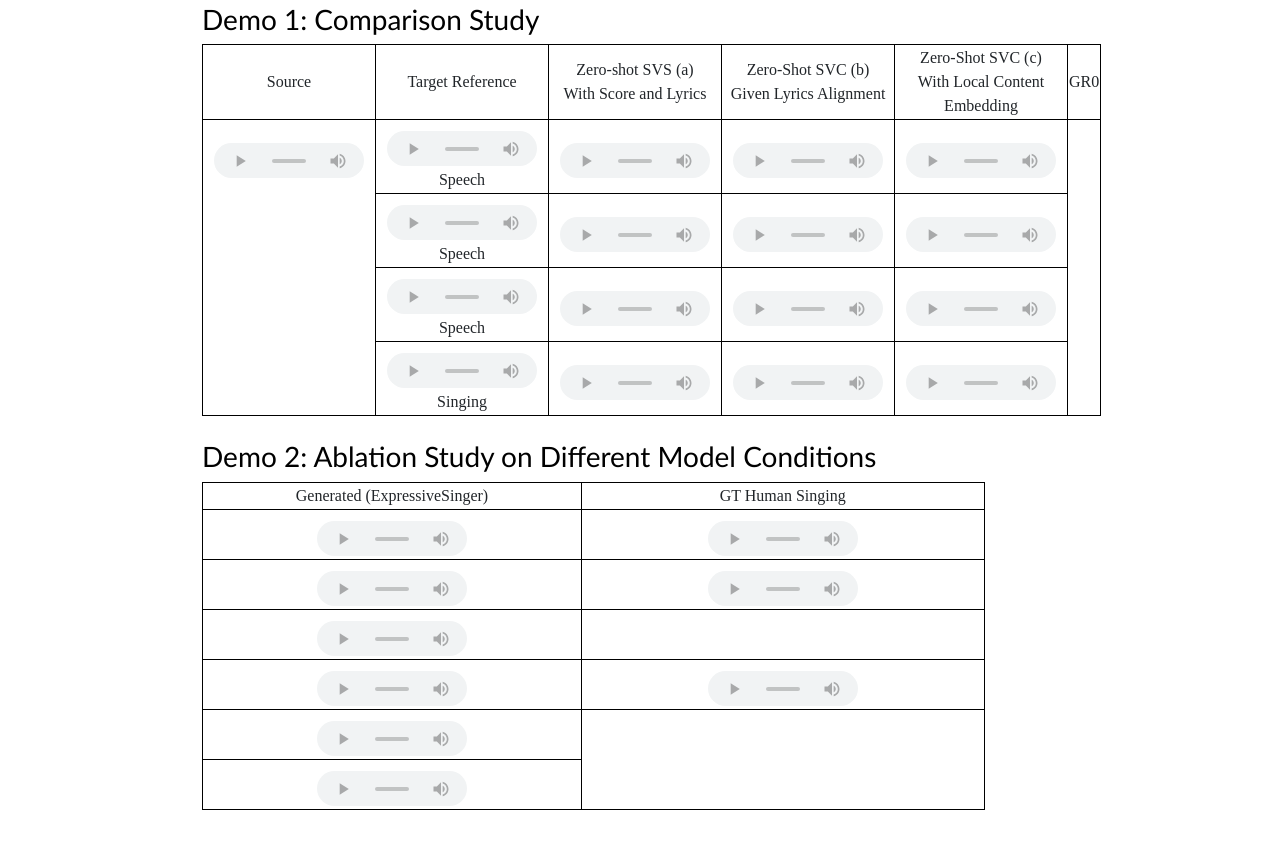
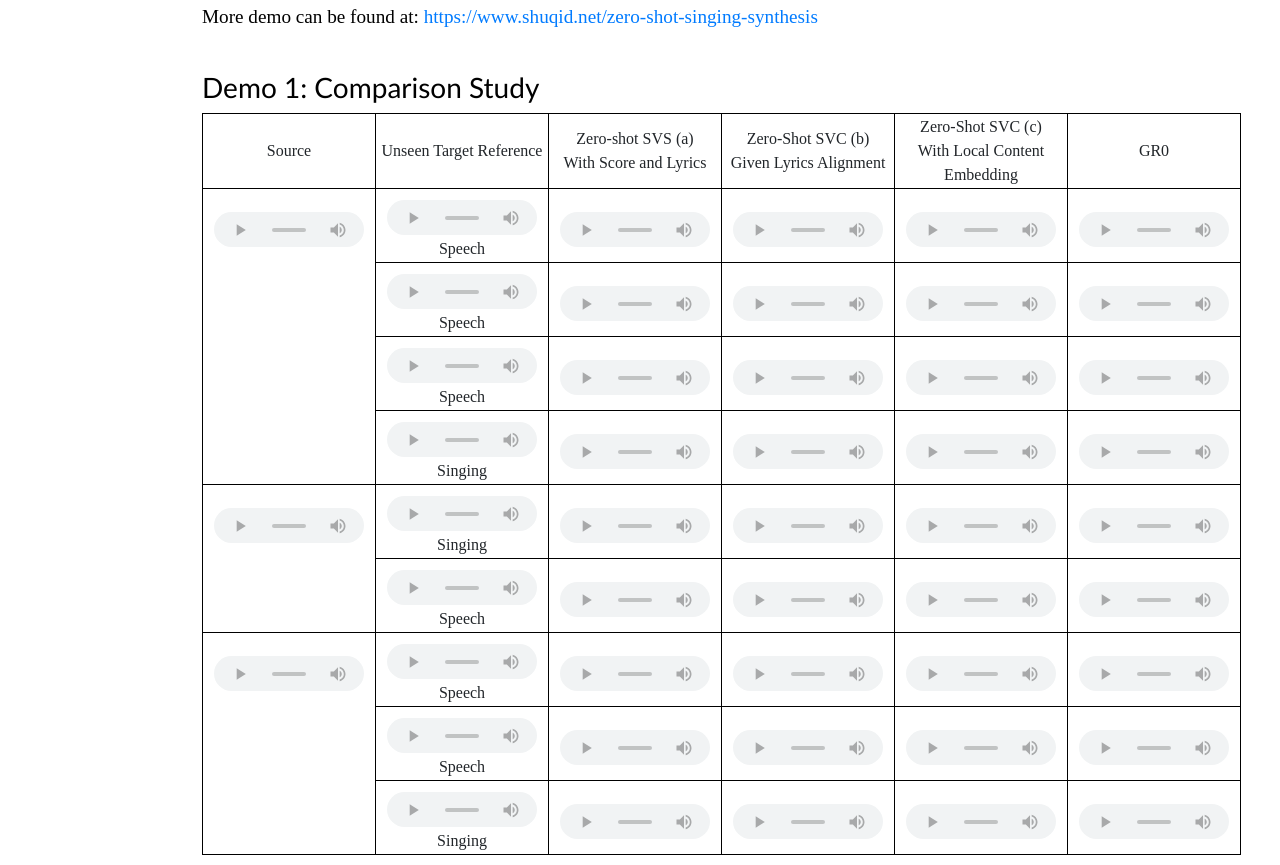
Before and after one commit to everyone-can-sing/everyone-can-sing.github.io, a plain HTML site: page index.html in a window 1280 px wide. Shown: the part 215-1080 px from the top of the page. Drawn offline with Linux system fonts and the light colour scheme.

Commit message:
modification

```diff
--- a/index.html
+++ b/index.html
@@ -16,12 +16,14 @@
     </br>
     <h3> Shuqi Dai, Yunyun Wang, Roger B. Dannenberg, Zeyu Jin</h3>
     </br>
+    <p>More demo can be found at: <a href="https://www.shuqid.net/zero-shot-singing-synthesis">https://www.shuqid.net/zero-shot-singing-synthesis</a> </p>
+    </br>
     <h3> Demo 1:  Comparison Study </h3>
     <table>
   <tbody>
     <tr>
         <td>Source</td>
-        <td>Target Reference</td>
+        <td>Unseen Target Reference</td>
         <td>Zero-shot SVS (a) <br> With Score and Lyrics </td>
         <td>Zero-Shot SVC (b) <br> Given Lyrics Alignment  </td>
         <td>Zero-Shot SVC (c) <br> With Local Content Embedding </td>
@@ -33,6 +35,7 @@
         <td><audio controls src="demo/exp1/2044001635_GT_22khz.wav", controlsList="noplaybackrate nodownload"></audio></td>
         <td><audio controls src="demo/5___Chinese-Pop-Female_F1_忘记他-Pop-正常_01_MaleEnglishSpeech1_f0shifted_G.wav", controlsList="noplaybackrate nodownload"></audio></td>
         <td><audio controls src="demo/exp1/2044001635_VISinger2_22khz.wav", controlsList="noplaybackrate nodownload"></audio></td>
+        <td><audio controls src="demo/exp1/2044001635_VISinger2_22khz.wav", controlsList="noplaybackrate nodownload"></audio></td>
     </tr>
     <tr>
         <td style="border-top: none; border-bottom: none"></td>
@@ -40,6 +43,7 @@
         <td><audio controls src="demo/exp1/2044001666_GT_22khz.wav", controlsList="noplaybackrate nodownload"></audio></td>
         <td><audio controls src="demo/5___Chinese-Pop-Female_F1_忘记他-Pop-正常_01_MaleEnglishSpeech3_f0shifted_G.wav", controlsList="noplaybackrate nodownload"></audio></td>
         <td><audio controls src="demo/exp1/2044001666_VISinger2_22khz.wav", controlsList="noplaybackrate nodownload"></audio></td>
+        <td><audio controls src="demo/exp1/2044001635_VISinger2_22khz.wav", controlsList="noplaybackrate nodownload"></audio></td>
     </tr>
     <tr>
         <td style="border-top: none; border-bottom: none"></td>
@@ -47,6 +51,7 @@
         <td><audio controls src="demo/5___Chinese-Pop-Female_F1_忘记他-Pop-正常_01_FemaleEnglishSpeech2_G.wav", controlsList="noplaybackrate nodownload"></audio></td>
         <td><audio controls src="demo/5___Chinese-Pop-Female_F1_忘记他-Pop-正常_01_FemaleEnglishSpeech2_G.wav", controlsList="noplaybackrate nodownload"></audio></td>
         <td><audio controls src="demo/exp1/2092003441_VISinger2_22khz.wav", controlsList="noplaybackrate nodownload"></audio></td>
+        <td><audio controls src="demo/exp1/2044001635_VISinger2_22khz.wav", controlsList="noplaybackrate nodownload"></audio></td>
     </tr>
     <tr>
         <td style="border-top: none"></td>
@@ -54,7 +59,55 @@
         <td><audio controls src="demo/exp1/2044001665_GT_22khz.wav", controlsList="noplaybackrate nodownload"></audio></td>
         <td><audio controls src="demo/5___Chinese-Pop-Female_F1_忘记他-Pop-正常_01_MaleEnglishSing2A_f0shifted_G.wav", controlsList="noplaybackrate nodownload"></audio></td>
         <td><audio controls src="demo/exp1/2044001665_VISinger2_22khz.wav", controlsList="noplaybackrate nodownload"></audio></td>
+        <td><audio controls src="demo/exp1/2044001635_VISinger2_22khz.wav", controlsList="noplaybackrate nodownload"></audio></td>
     </tr>
+
+
+
+
+    <tr>
+        <td style="border-bottom: none"><audio controls src="demo/F1-忘记他-Pop-正常03.wav", controlsList="noplaybackrate nodownload"></audio></td>
+        <td><audio controls src="demo/MaleEnglishSing2B.wav", controlsList="noplaybackrate nodownload"></audio>Singing</td>
+        <td><audio controls src="demo/exp1/2044001635_GT_22khz.wav", controlsList="noplaybackrate nodownload"></audio></td>
+        <td><audio controls src="demo/5___Chinese-Pop-Female_F1_忘记他-Pop-正常_03_MaleEnglishSing2B_f0shifted_G.wav", controlsList="noplaybackrate nodownload"></audio></td>
+        <td><audio controls src="demo/exp1/2044001635_VISinger2_22khz.wav", controlsList="noplaybackrate nodownload"></audio></td>
+        <td><audio controls src="demo/exp1/2044001635_VISinger2_22khz.wav", controlsList="noplaybackrate nodownload"></audio></td>
+    </tr>
+    <tr>
+        <td style="border-top: none; border-bottom: none"></td>
+        <td><audio controls src="demo/MaleEnglishSpeech2.wav", controlsList="noplaybackrate nodownload"></audio>Speech</td>
+        <td><audio controls src="demo/exp1/2044001666_GT_22khz.wav", controlsList="noplaybackrate nodownload"></audio></td>
+        <td><audio controls src="demo/5___Chinese-Pop-Female_F1_忘记他-Pop-正常_03_MaleEnglishSpeech2_f0shifted_G.wav", controlsList="noplaybackrate nodownload"></audio></td>
+        <td><audio controls src="demo/exp1/2044001666_VISinger2_22khz.wav", controlsList="noplaybackrate nodownload"></audio></td>
+        <td><audio controls src="demo/exp1/2044001635_VISinger2_22khz.wav", controlsList="noplaybackrate nodownload"></audio></td>
+    </tr>
+
+
+    <tr>
+        <td style="border-bottom: none"><audio controls src="demo/F1-忘记他-Pop-正常07.wav", controlsList="noplaybackrate nodownload"></audio></td>
+        <td><audio controls src="demo/MaleEnglishSpeech2.wav", controlsList="noplaybackrate nodownload"></audio>Speech</td>
+        <td><audio controls src="demo/exp1/2044001635_GT_22khz.wav", controlsList="noplaybackrate nodownload"></audio></td>
+        <td><audio controls src="demo/5___Chinese-Pop-Female_F1_忘记他-Pop-正常_07_MaleEnglishSpeech2_f0shifted_G.wav", controlsList="noplaybackrate nodownload"></audio></td>
+        <td><audio controls src="demo/exp1/2044001635_VISinger2_22khz.wav", controlsList="noplaybackrate nodownload"></audio></td>
+        <td><audio controls src="demo/exp1/2044001635_VISinger2_22khz.wav", controlsList="noplaybackrate nodownload"></audio></td>
+    </tr>
+    <tr>
+        <td style="border-top: none; border-bottom: none"></td>
+        <td><audio controls src="demo/MaleEnglishSpeech1.wav", controlsList="noplaybackrate nodownload"></audio>Speech</td>
+        <td><audio controls src="demo/exp1/2044001666_GT_22khz.wav", controlsList="noplaybackrate nodownload"></audio></td>
+        <td><audio controls src="demo/5___Chinese-Pop-Female_F1_忘记他-Pop-正常_07_MaleEnglishSpeech1_f0shifted_G.wav", controlsList="noplaybackrate nodownload"></audio></td>
+        <td><audio controls src="demo/exp1/2044001666_VISinger2_22khz.wav", controlsList="noplaybackrate nodownload"></audio></td>
+        <td><audio controls src="demo/exp1/2044001635_VISinger2_22khz.wav", controlsList="noplaybackrate nodownload"></audio></td>
+    </tr>
+    <tr>
+        <td style="border-top: none; border-bottom: none"></td>
+        <td><audio controls src="demo/MaleEnglishSing1B.wav", controlsList="noplaybackrate nodownload"></audio>Singing</td>
+        <td><audio controls src="demo/5___Chinese-Pop-Female_F1_忘记他-Pop-正常_01_FemaleEnglishSpeech2_G.wav", controlsList="noplaybackrate nodownload"></audio></td>
+        <td><audio controls src="demo/5___Chinese-Pop-Female_F1_忘记他-Pop-正常_07_MaleEnglishSing1B_G.wav", controlsList="noplaybackrate nodownload"></audio></td>
+        <td><audio controls src="demo/exp1/2092003441_VISinger2_22khz.wav", controlsList="noplaybackrate nodownload"></audio></td>
+        <td><audio controls src="demo/exp1/2044001635_VISinger2_22khz.wav", controlsList="noplaybackrate nodownload"></audio></td>
+    </tr>
+
   </tbody>
   <colgroup>
     <col style="width: 25%;">
```
